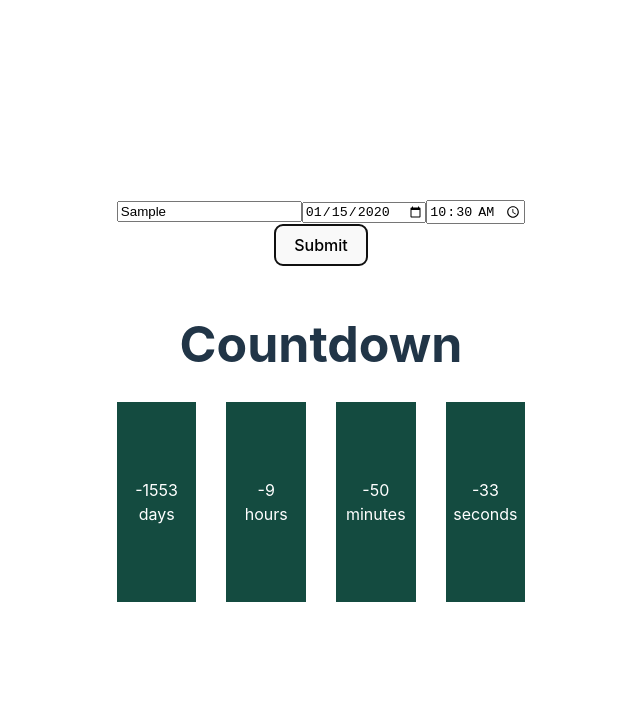
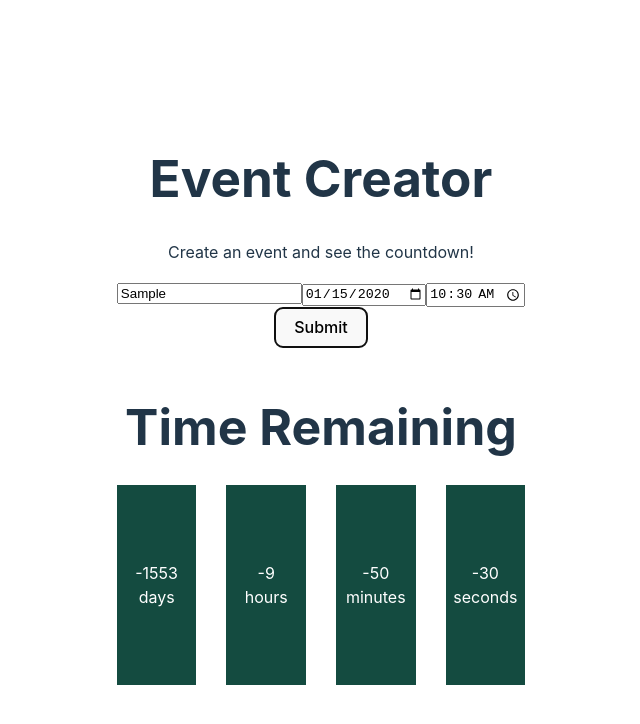
Before and after one commit to steven-jacovitch/Event_Creator_Project, a React (Vite) app: page / in a window 1280 px wide. Both pictures are taken after typing "Sample", "2020-01-15", "10:30" into the empty fields and a click on the button "Submit". Shown: the top 724 px of the page, without its empty margins (319-959 px from the left). Built offline with nearby package versions, Linux system fonts and the light colour scheme.

Commit message:
change the name of the h1 and created an event container

```diff
--- a/src/App.jsx
+++ b/src/App.jsx
@@ -17,6 +17,8 @@ const App = () => {
 
   return (
     <div>
+      <h1>Event Creator</h1>
+      <p>Create an event and see the countdown!</p>
       <InputBox
         eventName={eventName}
         date={date}
@@ -26,7 +28,10 @@ const App = () => {
         handleTimeChange={e => setTime(e.target.value)}
       />
       <button onClick={handleSubmit}>Submit</button>
-      {targetDate && <CountdownTimer targetDate={targetDate} />}
+
+      <div className="event-container">
+        {targetDate && <CountdownTimer targetDate={targetDate} />}
+      </div>
     </div>
   );
 };
--- a/src/assets/components/CountdownTimer.jsx
+++ b/src/assets/components/CountdownTimer.jsx
@@ -25,7 +25,7 @@ const CountdownTimer = ({ targetDate }) => {
 
     return (
         <div className="countdown">
-            <h2>Countdown</h2>
+            <h2>Time Remaining</h2>
             <div className="content">
                 {timeLeft.map(item => (
                     <div className="box" key={item.label}>
```
